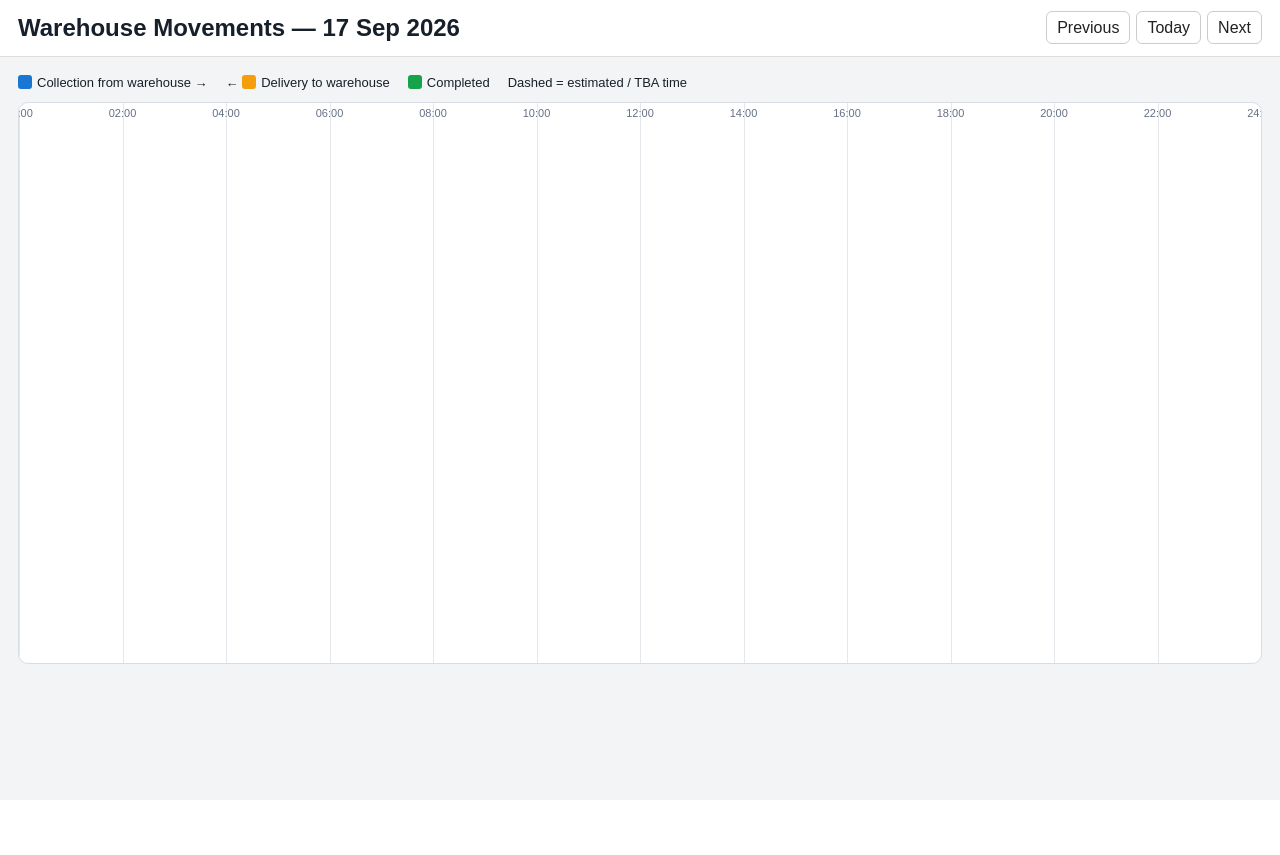
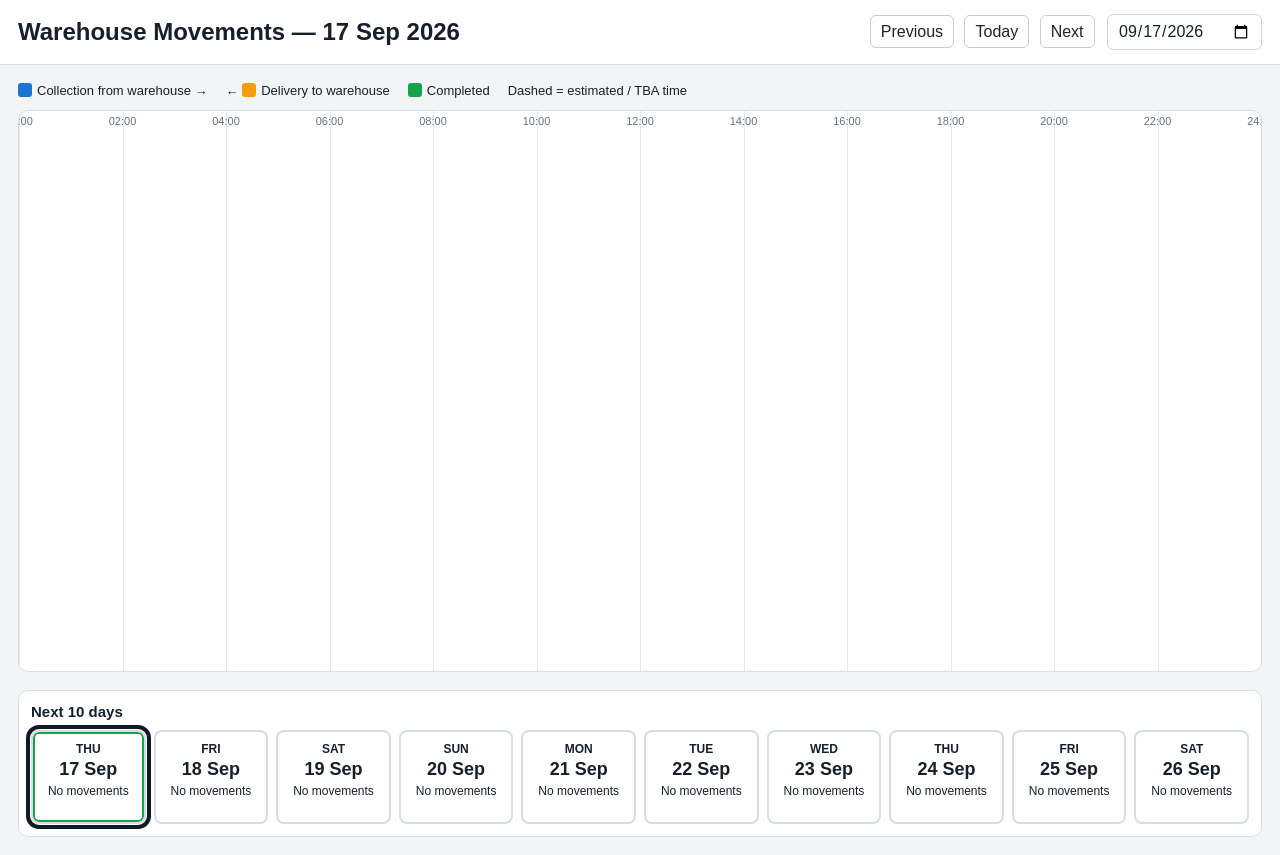
Before and after one commit to Manic8484/warehouse-movements, a Flask app: page /board in a window 1280 px wide. Before the commit the page ends 664 px from the top, so only its background shows below. Run offline with Flask 3, Linux system fonts and the light colour scheme; data that the repository does not hold is empty; some libraries are stand-ins or nearby versions.

Commit message:
Add files via upload

```diff
--- a/app.py
+++ b/app.py
@@ -636,6 +636,54 @@ def board():
 
     ticks = [{"label": f"{h:02d}:00", "left_pct": h / 24 * 100} for h in range(0, 25, 2)]
 
+    # 10-day operational look-ahead, based on today.
+    today_local = datetime.now(LONDON).date()
+    lookahead_start = datetime.combine(today_local, time.min).replace(tzinfo=LONDON)
+    lookahead_end = lookahead_start + timedelta(days=10)
+
+    day_counts = {today_local + timedelta(days=i): 0 for i in range(10)}
+
+    with db_connect(row_factory=dict_row) as conn:
+        with conn.cursor() as cur:
+            cur.execute("""
+                SELECT
+                    wm.completed_at,
+                    wj.booked_at,
+                    ws.required_from AS warehouse_required_from
+                FROM public.warehouse_movements wm
+                JOIN public.warehouse_jobs wj ON wj.job_ref = wm.job_ref
+                JOIN public.warehouse_stops ws ON ws.stop_id = wm.warehouse_stop_id
+                WHERE wm.cancelled_at IS NULL
+                  AND (
+                    (ws.required_from >= %s AND ws.required_from < %s)
+                    OR (wj.booked_at >= %s AND wj.booked_at < %s)
+                    OR (wm.completed_at >= %s AND wm.completed_at < %s)
+                  )
+            """, (
+                lookahead_start, lookahead_end,
+                lookahead_start, lookahead_end,
+                lookahead_start, lookahead_end
+            ))
+            rows_lookahead = [dict(r) for r in cur.fetchall()]
+
+    for r in rows_lookahead:
+        dt = r["warehouse_required_from"] or r["booked_at"] or r["completed_at"]
+        if dt is None:
+            continue
+        d = dt.astimezone(LONDON).date() if getattr(dt, "tzinfo", None) else dt.date()
+        if d in day_counts:
+            day_counts[d] += 1
+
+    lookahead_days = []
+    for i in range(10):
+        d = today_local + timedelta(days=i)
+        lookahead_days.append({
+            "date": d,
+            "count": day_counts[d],
+            "selected": d == selected_date,
+            "today": d == today_local,
+        })
+
     return render_template(
         "board.html",
         selected_date=selected_date,
@@ -644,6 +692,7 @@ def board():
         timed_items=timed_items,
         tba_items=tba_items,
         ticks=ticks,
+        lookahead_days=lookahead_days,
     )
 
 
--- a/templates/board.html
+++ b/templates/board.html
@@ -32,12 +32,31 @@ table{width:100%;border-collapse:collapse;margin-top:16px;font-size:13px}th,td{p
 .route-marker.complete-route{background:#16A34A;box-shadow:0 0 0 2px #16A34A}
 .route-postcode{position:absolute;transform:translate(-50%,-150%);font-size:12px;font-weight:bold;background:white;padding:2px 5px;border-radius:4px;white-space:nowrap;z-index:4;box-shadow:0 1px 3px rgba(0,0,0,.15)}
 .card{z-index:5}
+
+.controls input[type="date"]{margin-left:8px;padding:7px 10px;border:1px solid #cfd5dc;border-radius:6px;background:white;color:#17202a;font:inherit}
+.lookahead{margin-top:18px;background:white;border:1px solid #d8dde5;border-radius:10px;padding:12px}
+.lookahead-title{font-size:15px;font-weight:bold;margin-bottom:10px}
+.lookahead-days{display:grid;grid-template-columns:repeat(10,minmax(90px,1fr));gap:8px}
+.day-box{display:block;text-decoration:none;color:#17202a;background:white;border:2px solid #d8dde5;border-radius:8px;padding:10px 8px;text-align:center;min-height:70px}
+.day-box.has-movements{background:#2563EB;color:white;border-color:#1D4ED8}
+.day-box.selected{outline:4px solid #111827;outline-offset:1px}
+.day-box.today{box-shadow:inset 0 0 0 2px #16A34A}
+.day-name{font-size:12px;font-weight:bold;text-transform:uppercase}
+.day-date{font-size:18px;font-weight:bold;margin-top:3px}
+.day-count{font-size:12px;margin-top:4px}
+@media(max-width:1200px){.lookahead-days{grid-template-columns:repeat(5,1fr)}}
 </style>
 </head>
 <body>
 <header>
   <h1>Warehouse Movements — {{ selected_date.strftime('%d %b %Y') }}</h1>
-  <div class="controls"><a href="/board?date={{ prev_date.isoformat() }}">Previous</a><a href="/board">Today</a><a href="/board?date={{ next_date.isoformat() }}">Next</a></div>
+  <div class="controls">
+    <a href="/board?date={{ prev_date.isoformat() }}">Previous</a>
+    <a href="/board">Today</a>
+    <a href="/board?date={{ next_date.isoformat() }}">Next</a>
+    <input id="date-picker" type="date" value="{{ selected_date.isoformat() }}"
+           onchange="window.location='/board?date='+this.value">
+  </div>
 </header>
 <div class="wrap">
   <div class="legend"><span><i class="sw" style="background:#1976D2"></i>Collection from warehouse →</span><span>← <i class="sw" style="background:#F59E0B"></i>Delivery to warehouse</span><span><i class="sw" style="background:#16A34A"></i>Completed</span><span>Dashed = estimated / TBA time</span></div>
@@ -68,6 +87,27 @@ table{width:100%;border-collapse:collapse;margin-top:16px;font-size:13px}th,td{p
       </div>
     {% endfor %}
   </div>
+
+  <div class="lookahead">
+    <div class="lookahead-title">Next 10 days</div>
+    <div class="lookahead-days">
+      {% for d in lookahead_days %}
+        <a class="day-box {% if d.count > 0 %}has-movements{% endif %} {% if d.selected %}selected{% endif %} {% if d.today %}today{% endif %}"
+           href="/board?date={{ d.date.isoformat() }}">
+          <div class="day-name">{{ d.date.strftime('%a') }}</div>
+          <div class="day-date">{{ d.date.strftime('%d %b') }}</div>
+          <div class="day-count">
+            {% if d.count > 0 %}
+              {{ d.count }} movement{% if d.count != 1 %}s{% endif %}
+            {% else %}
+              No movements
+            {% endif %}
+          </div>
+        </a>
+      {% endfor %}
+    </div>
+  </div>
+
   {% if tba_items %}<div class="tba"><h2>Time TBA</h2><div class="tba-row">{% for item in tba_items %}<div class="card {{ item.status_class }}" onclick='openDetails({{ item|tojson }})'><strong>{{ item.vehicle }}</strong><span>{{ item.account }}</span></div>{% endfor %}</div></div>{% endif %}
 </div>
 <dialog id="details"><div class="mh"><strong id="mt">Movement</strong><button class="close" onclick="details.close()">×</button></div><div class="mb"><div class="grid2" id="dg"></div><table><thead><tr><th>Stop</th><th>Postcode</th><th>Required</th><th>Completed</th></tr></thead><tbody id="rb"></tbody></table></div></dialog>
```
